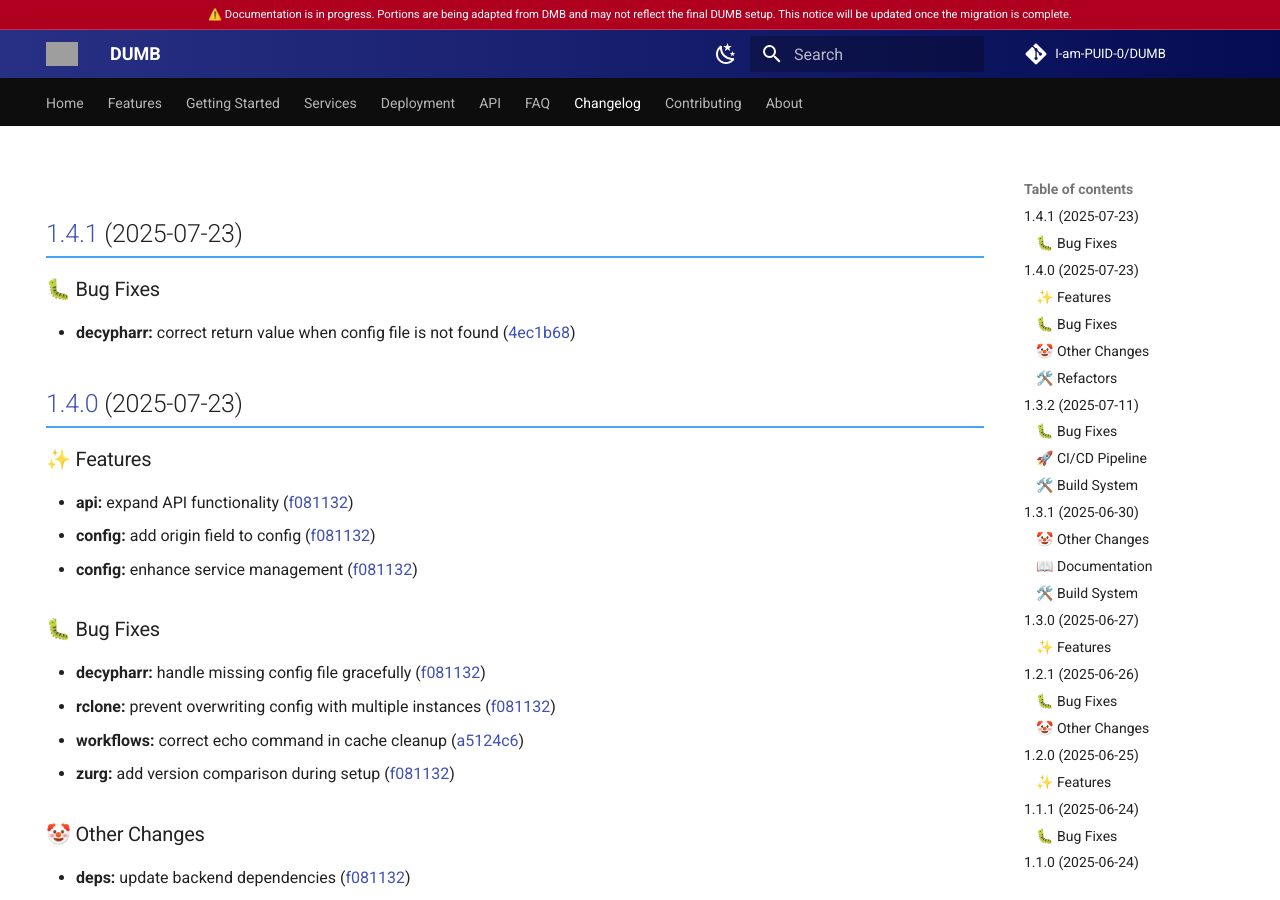
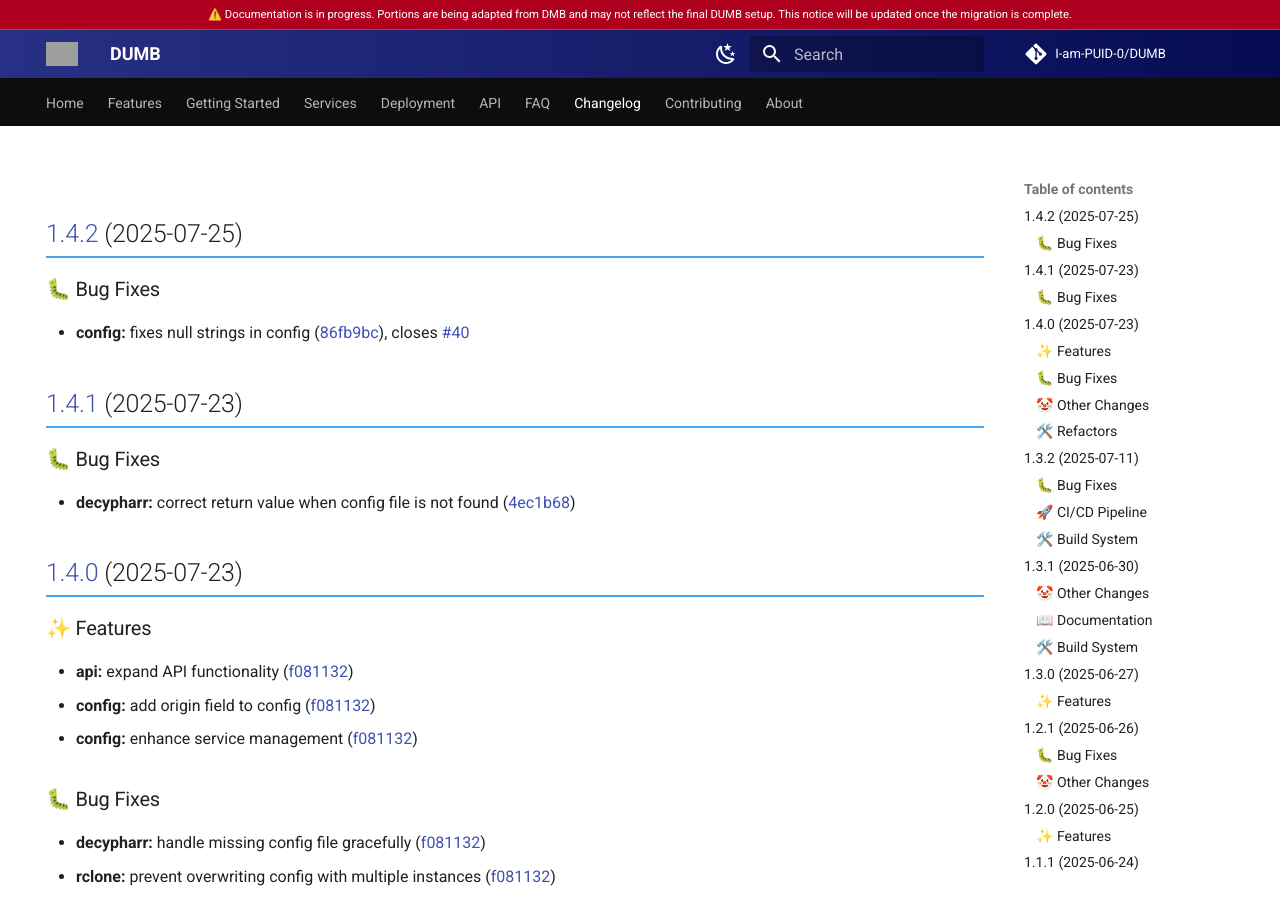
Before and after one commit to I-am-PUID-0/DUMB_docs, an MkDocs documentation site: the page built from docs/changelog.md, in a window 1280 px wide and 900 px high. Built offline with MkDocs 1.6.1 and Material for MkDocs 9.7.7, drawn with Linux system fonts in a browser that asks for light colours; comment, search, counter and statistics services are not loaded; grey boxes are pictures that could not be loaded.

Commit message:
Update Changelog

```diff
--- a/docs/changelog.md
+++ b/docs/changelog.md
@@ -4,6 +4,13 @@ hide:
 ---
 
 # Changelog
+
+## [1.4.2](https://github.com/I-am-PUID-0/DUMB/compare/1.4.1...1.4.2) (2025-07-25)
+
+
+### 🐛 Bug Fixes
+
+* **config:** fixes null strings in config ([86fb9bc](https://github.com/I-am-PUID-0/DUMB/commit/86fb9bc6883c29f1e1a38c5a658454e09b78177e)), closes [#40](https://github.com/I-am-PUID-0/DUMB/issues/40)
 
 ## [1.4.1](https://github.com/I-am-PUID-0/DUMB/compare/1.4.0...1.4.1) (2025-07-23)
 
```
